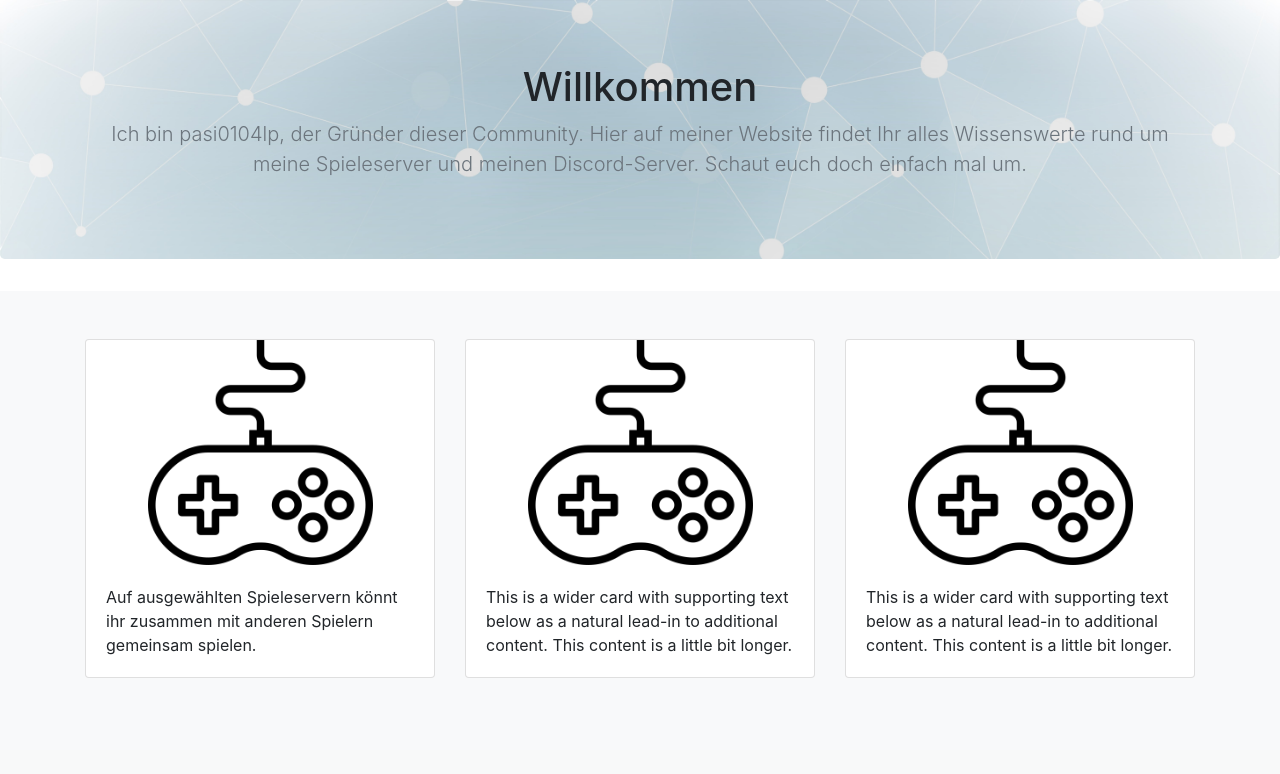
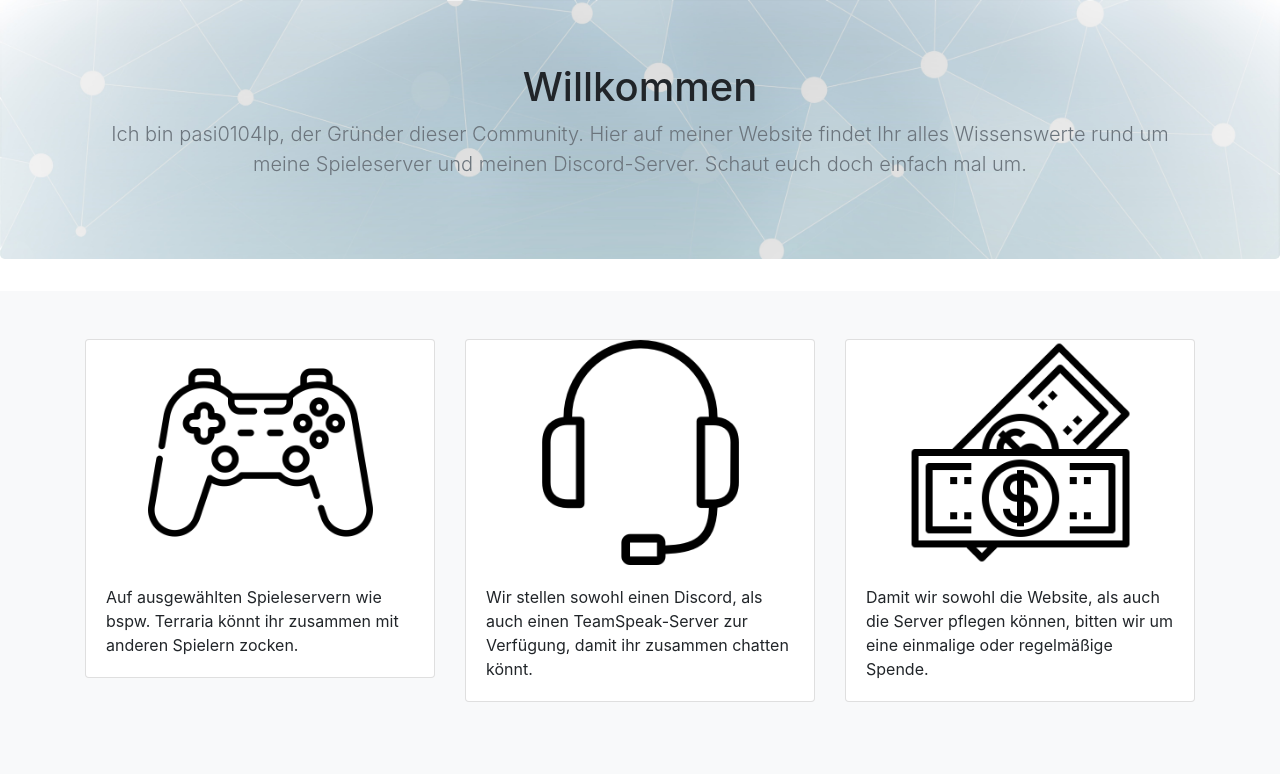
Before and after one commit to batcapricorn/pk_webpage, a Django app: page / in a window 1280 px wide. Shown: the part 57-831 px from the top of the page. Before the commit the page ends 735 px from the top, so only its background shows below. Run offline with Django 3.2, Linux system fonts and the light colour scheme; some libraries are stand-ins or nearby versions.

Commit message:
link and hover feature for cards

```diff
--- a/homepage/static/css/style.css
+++ b/homepage/static/css/style.css
@@ -10,3 +10,7 @@
     font-family: arial;
     font-size: 20px;
 }
+
+.card:hover{
+    transform: scale(1.05);
+}
--- a/homepage/templates/contact.html
+++ b/homepage/templates/contact.html
@@ -6,9 +6,9 @@
         <meta name="viewport" content="width=device-width, initial-scale=1.0">
 
         <link rel="stylesheet" href='{% static "css/bootstrap/css/bootstrap.min.css" %}'>
+        <link rel="stylesheet" href='{% static "css/style.css" %}'>
         <script src='{% static "js/jquery.min.js" %}'></script>
         <script src='{% static "css/bootstrap/js/bootstrap.min.js" %}'></script>
-        <link rel="stylesheet" href='{% static "css/style.css" %}'>
 
     </head>
     <body class='bg' style="background-image: url('{% static "images/background.jpg" %}');">
--- a/homepage/templates/home.html
+++ b/homepage/templates/home.html
@@ -7,9 +7,10 @@
   <meta charset="utf-8">
   <meta name="viewport" content="width=device-width, initial-scale=1">
   <link rel="stylesheet" href='{% static "css/bootstrap/css/bootstrap.min.css" %}'>
+  <link rel="stylesheet" href='{% static "css/style.css" %}'>
   <script src='{% static "js/jquery.min.js" %}'></script>
+  <script src='{% static "js/script.js" %}'></script>
   <script src='{% static "css/bootstrap/js/bootstrap.min.js" %}'></script>
-  <link rel="stylesheet" href='{% static "css/style.css" %}'>
 
 </head>
 <body>
@@ -34,24 +35,27 @@
               <img class="card-img-top" style="display: block; object-fit: contain; height: 225px" src="{% static "images/controller.png" %}">
               <div class="card-body">
                 <p class="card-text">
-                  Auf ausgewählten Spieleservern könnt ihr zusammen mit anderen Spielern gemeinsam spielen.</p>
+                  Auf ausgewählten Spieleservern wie bspw. Terraria könnt ihr zusammen mit anderen Spielern zocken.</p>
               </div>
+              <a href="" class="stretched-link"></a>
             </div>
           </div>
           <div class="col-md-4">
             <div class="card mb-4 box-shadow">
-              <img class="card-img-top" style="display: block; object-fit: contain; height: 225px" src="{% static "images/controller.png" %}">
+              <img class="card-img-top" style="display: block; object-fit: contain; height: 225px" src="{% static "images/chat.png" %}">
               <div class="card-body">
-                <p class="card-text">This is a wider card with supporting text below as a natural lead-in to additional content. This content is a little bit longer.</p>
+                <p class="card-text">Wir stellen sowohl einen Discord, als auch einen TeamSpeak-Server zur Verfügung, damit ihr zusammen chatten könnt.</br></p>
               </div>
+              <a href="" class="stretched-link"></a>
             </div>
           </div>
           <div class="col-md-4">
             <div class="card mb-4 box-shadow">
-              <img class="card-img-top" style="display: block; object-fit: contain; height: 225px" src="{% static "images/controller.png" %}">
+              <img class="card-img-top" style="display: block; object-fit: contain; height: 225px" src="{% static "images/money.png" %}">
               <div class="card-body">
-                <p class="card-text">This is a wider card with supporting text below as a natural lead-in to additional content. This content is a little bit longer.</p>
+                <p class="card-text">Damit wir sowohl die Website, als auch die Server pflegen können, bitten wir um eine einmalige oder regelmäßige Spende.</p>
               </div>
+              <a href="" class="stretched-link"></a>
             </div>
           </div>
   </main>
```
Also changed, not shown: homepage/static/images/chat.png (added), homepage/static/images/controller.png, homepage/static/images/money.png (added), homepage/static/js/script.js (added).
